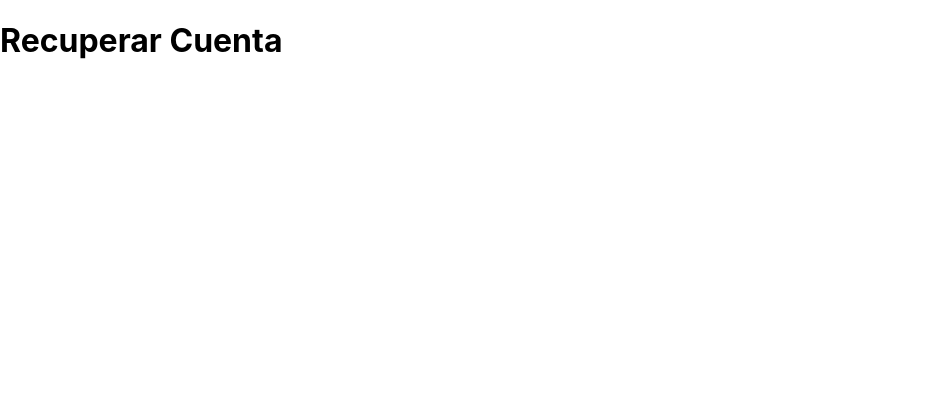
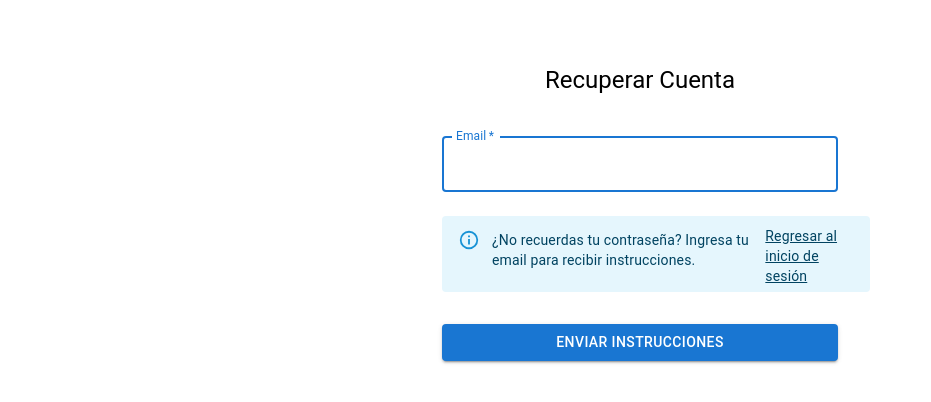
Before and after one commit to agusEmaUade/administrando-v2, a React (Create React App) app: page /recuperar-cuenta in a window 1280 px wide. Shown: the top 402 px of the page, without its empty margins (0-931 px from the left). Built offline with nearby package versions, Linux system fonts and the light colour scheme.

Commit message:
Recuperar cuenta

```diff
--- a/src/pages/recuperarCuenta.js
+++ b/src/pages/recuperarCuenta.js
@@ -1,8 +1,64 @@
 // pages/RecuperarCuenta.js
 import React from 'react';
+import { Container, Typography, TextField, Button, Box, Alert, Link } from '@mui/material';
+import { Link as RouterLink } from 'react-router-dom';
 
 function RecuperarCuenta() {
-  return <h1>Recuperar Cuenta</h1>;
+  return (
+    <Container component="main" maxWidth="xs">
+      <Box
+        sx={{
+          display: 'flex',
+          flexDirection: 'column',
+          alignItems: 'center',
+          mt: 8,
+        }}
+      >
+        <Typography variant="h5">Recuperar Cuenta</Typography>
+        <Box
+          component="form"
+          noValidate
+          sx={{
+            mt: 3,
+            width: '100%',
+          }}
+        >
+          <TextField
+            margin="normal"
+            required
+            fullWidth
+            id="email"
+            label="Email"
+            name="email"
+            autoComplete="email"
+            autoFocus
+          />
+
+          <Alert
+            severity="info"
+            sx={{ width: '100%', mt: 2, mb: 2 }}
+            action={
+              <Link to="/registro" component={RouterLink} color="inherit">
+                Regresar al inicio de sesión
+              </Link>
+            }
+          >
+            ¿No recuerdas tu contraseña? Ingresa tu email para recibir instrucciones.
+          </Alert>
+
+          <Button
+            type="submit"
+            fullWidth
+            variant="contained"
+            color="primary"
+            sx={{ mt: 2, mb: 2 }}
+          >
+            Enviar Instrucciones
+          </Button>
+        </Box>
+      </Box>
+    </Container>
+  );
 }
 
 export default RecuperarCuenta;
```
